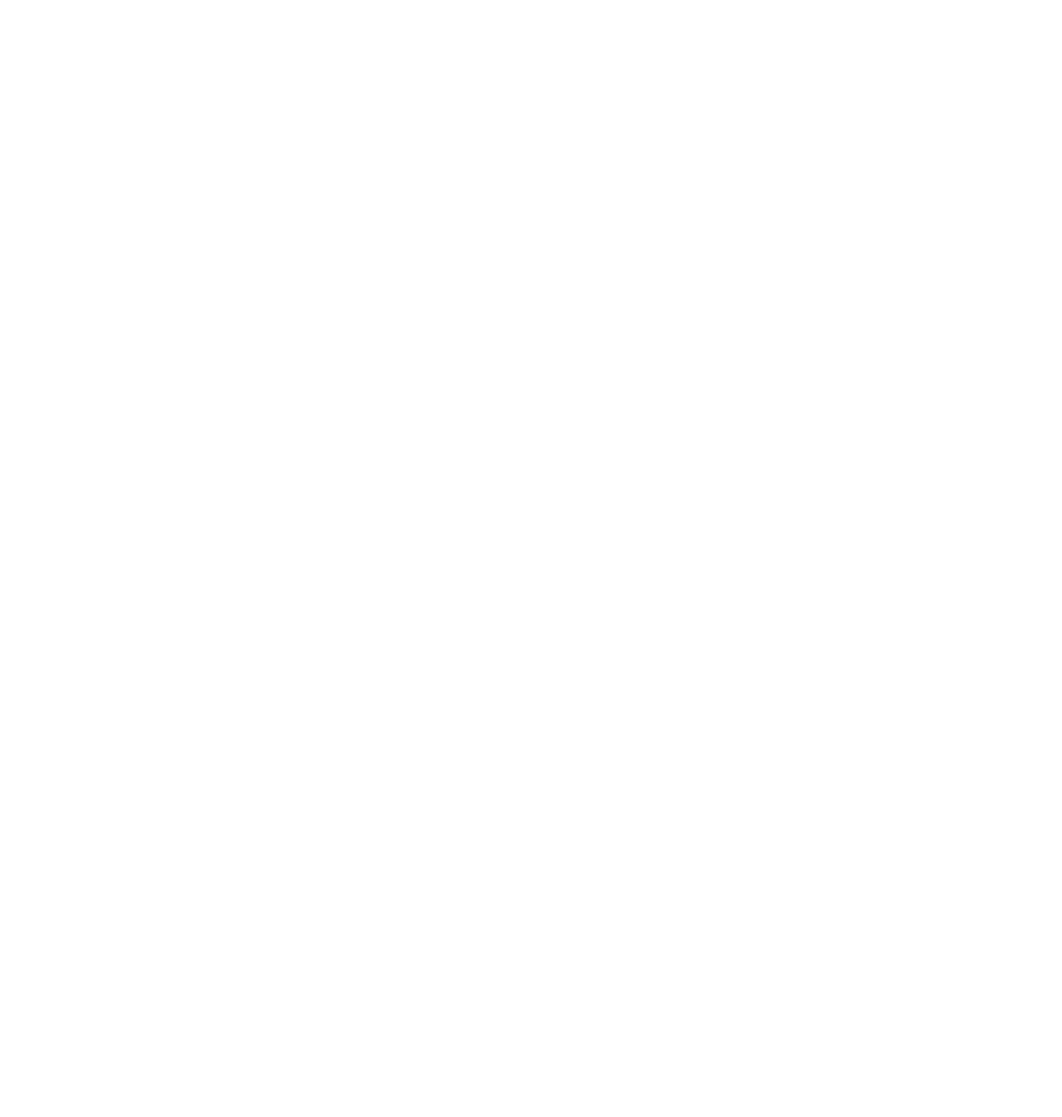
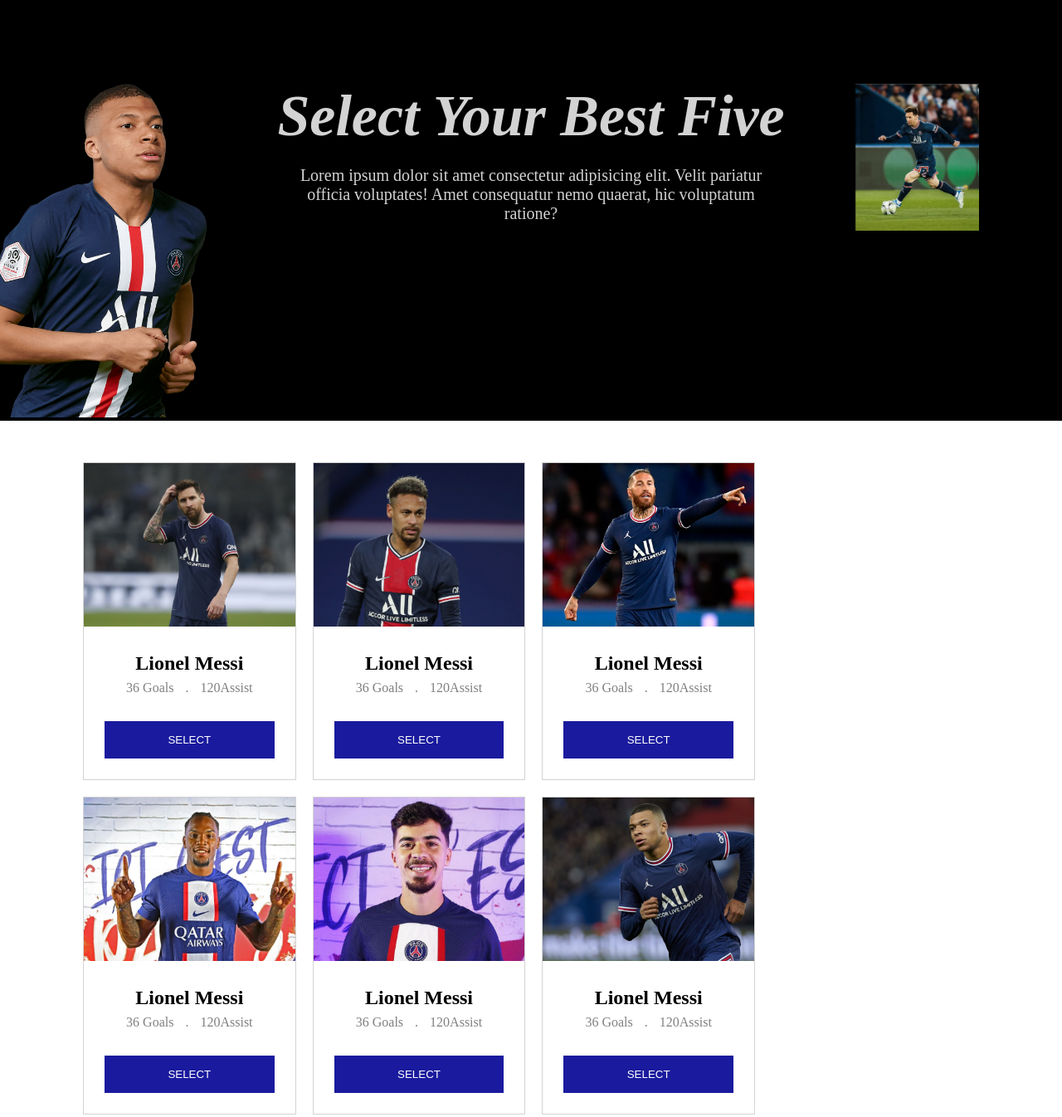
Before and after one commit to mabuhanifa/js-dom-prac, a plain HTML site: page index.html in a window 1280 px wide. Shown: the top 1346 px of the page at 83% size. Before the commit the page ends 800 px from the top, so only its background shows below. Drawn offline with Linux system fonts and the light colour scheme.

Commit message:
ui updated

```diff
--- a/index.html
+++ b/index.html
@@ -8,10 +8,99 @@
     <title>Document</title>
   </head>
   <body>
-    <section class="banner"></section>
+    <section class="banner">
+      <div>
+        <img class="mbappe" src="./images/c-mbappe.png" alt="" />
+      </div>
+      <div>
+        <h1 class="b-title">Select Your Best Five</h1>
+        <p class="b-text">
+          Lorem ipsum dolor sit amet consectetur adipisicing elit. Velit
+          pariatur officia voluptates! Amet consequatur nemo quaerat, hic
+          voluptatum ratione?
+        </p>
+      </div>
+      <div>
+        <img class="messi" src="./images/c-messi.png" alt="" />
+      </div>
+    </section>
     <section class="main">
-      <section class="players"></section>
-      <section class="calculator"></section>
+      <section class="players">
+        <div class="single-player">
+          <img src="./images/messi.png" alt="" />
+          <div class="info">
+            <h2>Lionel Messi</h2>
+            <span>36 Goals</span>
+            <span>.</span>
+            <span>120Assist</span>
+            <button>Select</button>
+          </div>
+        </div>
+        <div class="single-player">
+          <img src="./images/neymar.png" alt="" />
+          <div class="info">
+            <h2>Lionel Messi</h2>
+            <span>36 Goals</span>
+            <span>.</span>
+            <span>120Assist</span>
+            <button>Select</button>
+          </div>
+        </div>
+        <div class="single-player">
+          <img src="./images/ramos.png" alt="" />
+          <div class="info">
+            <h2>Lionel Messi</h2>
+            <span>36 Goals</span>
+            <span>.</span>
+            <span>120Assist</span>
+            <button>Select</button>
+          </div>
+        </div>
+        <div class="single-player">
+          <img src="./images/sanches.png" alt="" />
+          <div class="info">
+            <h2>Lionel Messi</h2>
+            <span>36 Goals</span>
+            <span>.</span>
+            <span>120Assist</span>
+            <button>Select</button>
+          </div>
+        </div>
+        <div class="single-player">
+          <img src="./images/machado.png" alt="" />
+          <div class="info">
+            <h2>Lionel Messi</h2>
+            <span>36 Goals</span>
+            <span>.</span>
+            <span>120Assist</span>
+            <button>Select</button>
+          </div>
+        </div>
+        <div class="single-player">
+          <img src="./images/mbappe.png" alt="" />
+          <div class="info">
+            <h2>Lionel Messi</h2>
+            <span>36 Goals</span>
+            <span>.</span>
+            <span>120Assist</span>
+            <button>Select</button>
+          </div>
+        </div>
+        <div class="single-player">
+          <img src="./images/messi.png" alt="" />
+          <div class="info">
+            <h2>Lionel Messi</h2>
+            <span>36 Goals</span>
+            <span>.</span>
+            <span>120Assist</span>
+            <button>Select</button>
+          </div>
+        </div>
+      </section>
+      <section class="calculator">
+        <div></div>
+        <div></div>
+      </section>
     </section>
     <script src="./index.js"></script>
   </body>
--- a/style.css
+++ b/style.css
@@ -0,0 +1,70 @@
+* {
+  margin: 0;
+  padding: 0;
+  box-sizing: border-box;
+}
+
+.banner {
+  display: flex;
+  justify-content: space-between;
+  background-color: black;
+  color: lightgrey;
+  margin-bottom: 50px;
+}
+.mbappe {
+  max-width: 250px;
+  margin-top: 100px;
+}
+.messi {
+  max-width: 150px;
+  margin: 100px 100px 0px 0px;
+}
+.b-title {
+  font-size: 70px;
+  margin-top: 100px;
+  font-style: italic;
+  text-align: center;
+}
+.b-text {
+  font-size: 20px;
+  text-align: center;
+  margin: 20px 100px;
+}
+.main {
+  display: grid;
+  grid-template-columns: 3fr 1fr;
+  padding: 0px 100px;
+}
+
+.players {
+  display: grid;
+  grid-template-columns: repeat(3, 1fr);
+  gap: 20px;
+}
+.single-player {
+  border: 1px solid lightgray;
+}
+.players img {
+  max-width: 100%;
+}
+.info {
+  padding: 25px;
+  line-height: 30px;
+  text-align: center;
+}
+.info span {
+  padding: 0px 5px;
+  color: grey;
+}
+.info button {
+  display: block;
+  border: none;
+  outline: none;
+  cursor: pointer;
+  padding: 15px;
+  width: 100%;
+  background-color: rgb(26, 26, 158);
+  color: white;
+  text-transform: uppercase;
+  margin-top: 25px;
+}
```
Also changed, not shown: images/c-mbappe.png (added), images/c-messi.png (added), images/machado.png (added), images/mbappe.png (added), images/messi.png (added), images/neymar.png (added), images/ramos.png (added), images/sanches.png (added).
